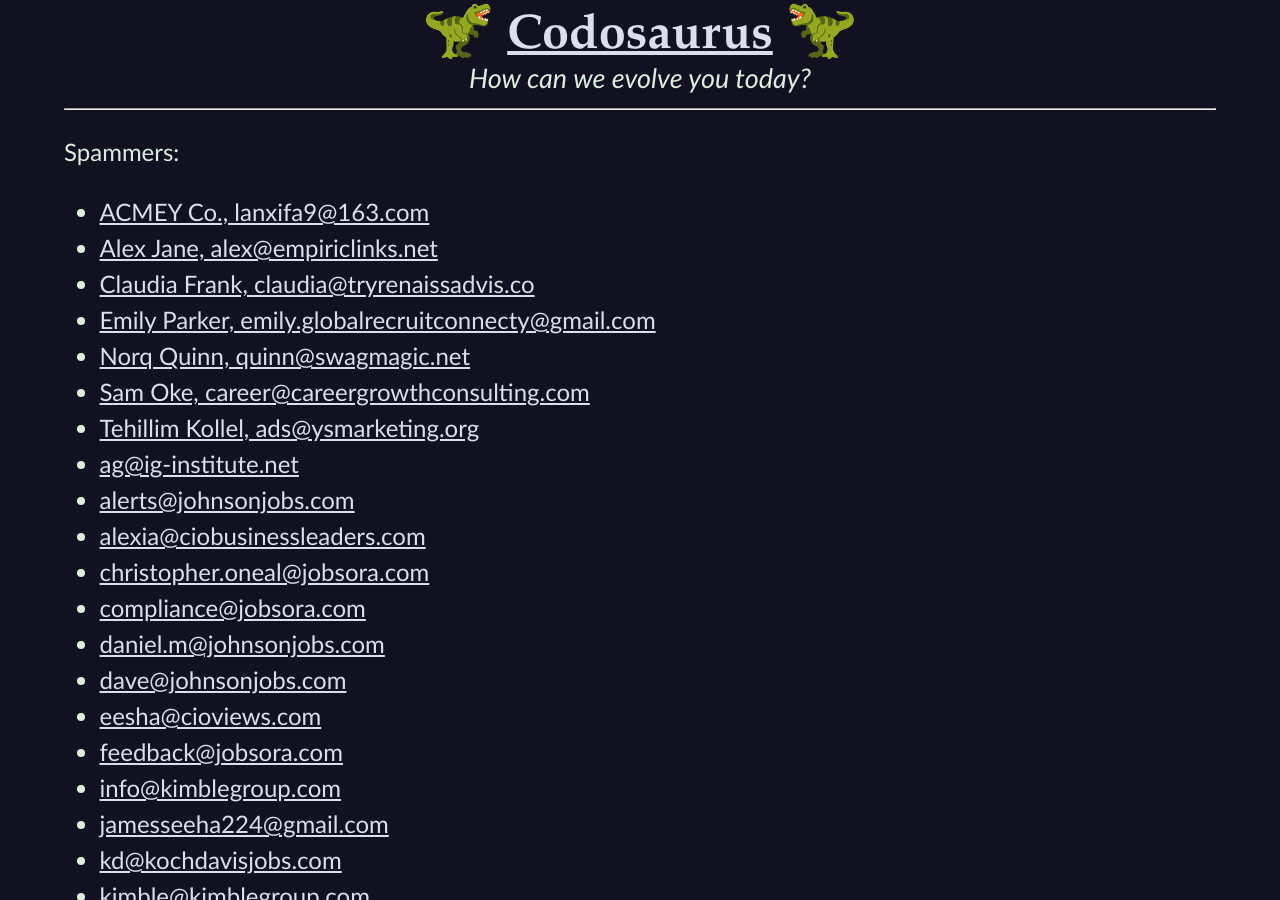
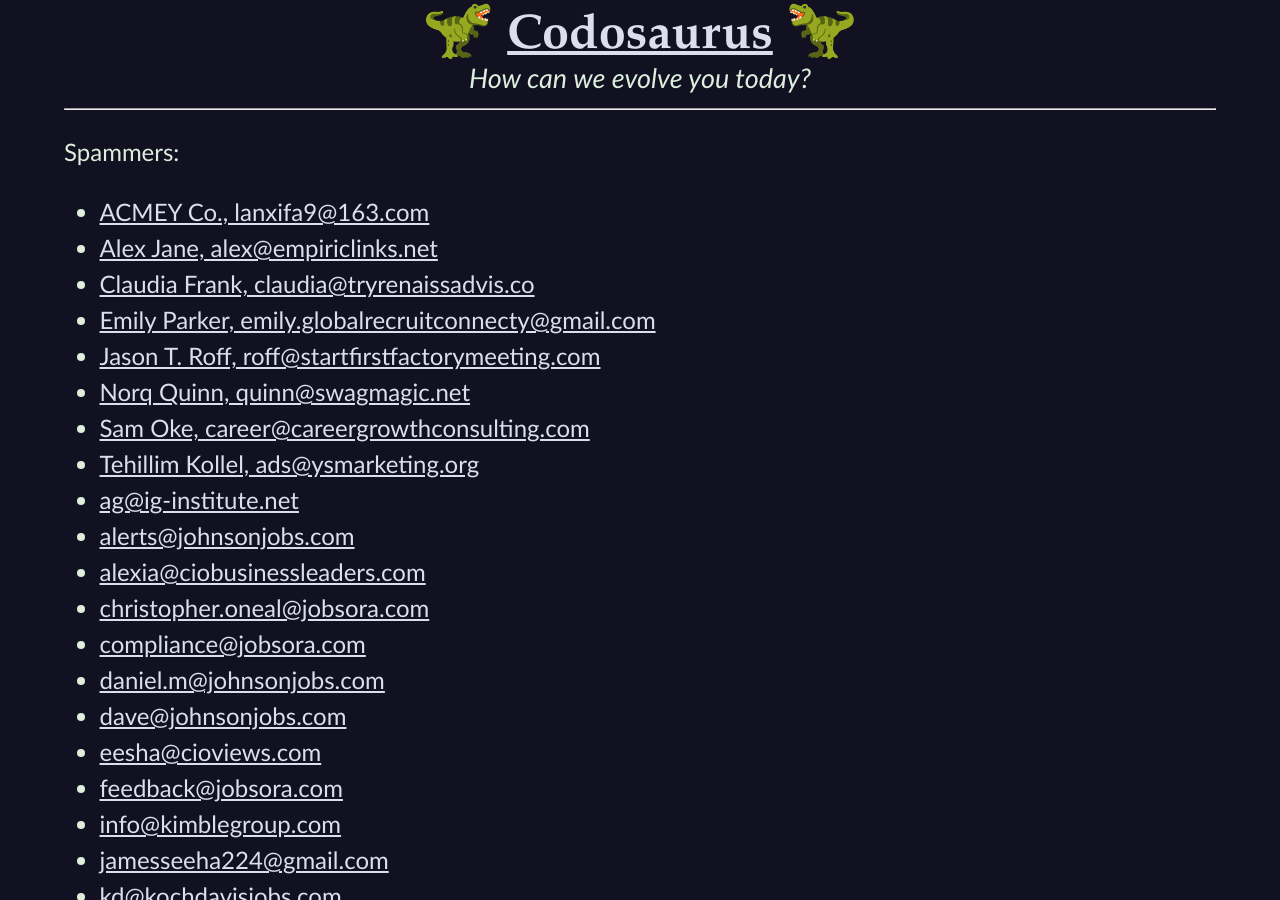
Before and after one commit to CodosaurusLLC/CodosaurusLLC.github.io, a Jekyll site: the page built from spambait.md, in a window 1280 px wide and 900 px high. Built offline with Jekyll 4.4.1, drawn with Linux system fonts in a browser that asks for light colours; our own code applies the rules of GitHub Pages for plain Markdown files.

Commit message:
add spammer

```diff
--- a/spambait.md
+++ b/spambait.md
@@ -3,6 +3,7 @@
 - [Alex Jane, alex@empiriclinks.net](mailto:alex@empiriclinks.net)
 - [Claudia Frank, claudia@tryrenaissadvis.co](mailto:claudia@tryrenaissadvis.co)
 - [Emily Parker, emily.globalrecruitconnecty@gmail.com](mailto:emily.globalrecruitconnecty@gmail.com)
+- [Jason T. Roff, roff@startfirstfactorymeeting.com](mailto:roff@startfirstfactorymeeting.com)
 - [Norq Quinn, quinn@swagmagic.net](mailto:nora.quinn@swagmagic.net)
 - [Sam Oke, career@careergrowthconsulting.com](mailto:career@careergrowthconsulting.com)
 - [Tehillim Kollel, ads@ysmarketing.org](mailto:ads@ysmarketing.org)
```
